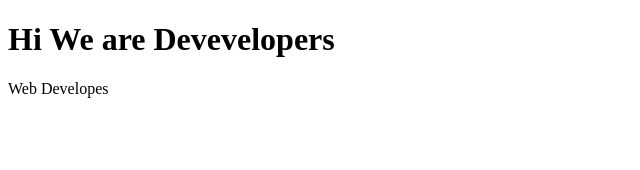
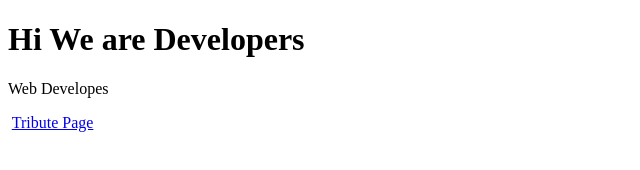
Before and after one commit to Esayas/Esayas_and_Sabrina, a plain HTML site: page index.html in a window 1280 px wide. Shown: the whole page, without its empty margins (0-640 px from the left). Drawn offline with Linux system fonts and the light colour scheme.

Commit message:
modified

```diff
--- a/index.html
+++ b/index.html
@@ -7,9 +7,18 @@
   </head>
 
   <body>
+    <nav id="navbar">
+
+    </nav>
     <div id="welcome-section">
-      <h1>Hi We are Devevelopers</h1>
+      <h1>Hi We are Developers</h1>
       <p>Web Developes</p>
     </div>
+    <section id="projects">
+      <div class="project-title">
+        <img src="" alt="">
+        <a href="https://tribute-page.freecodecamp.rocks/">Tribute Page</a>
+      </div>
+    </section>
   </body>
 </html>
```
